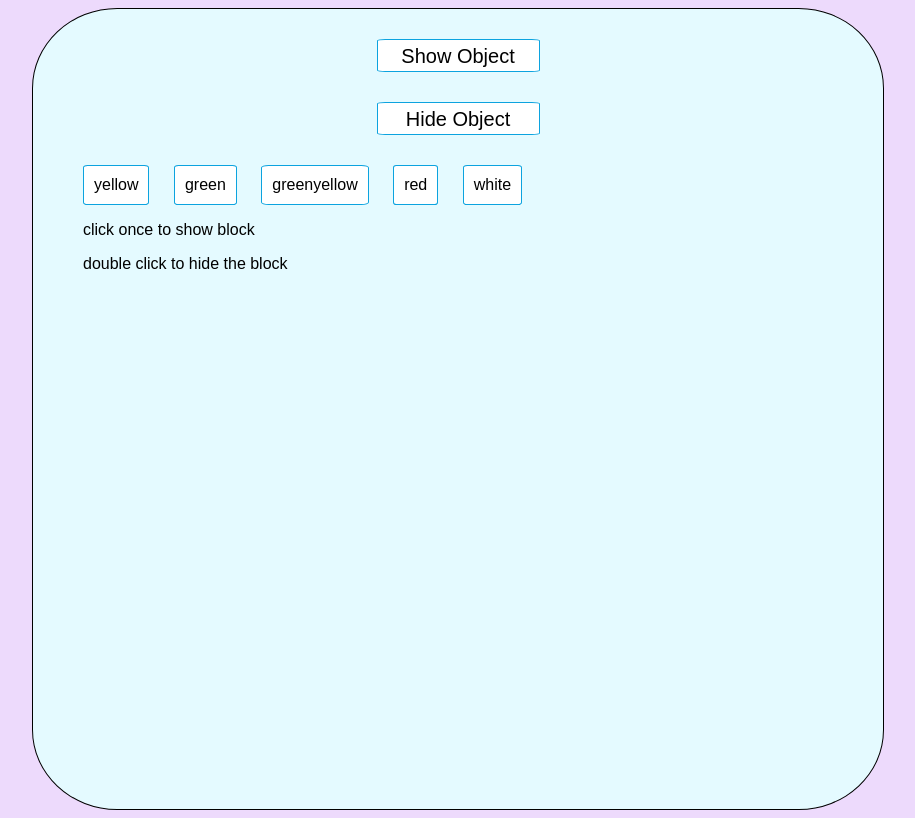
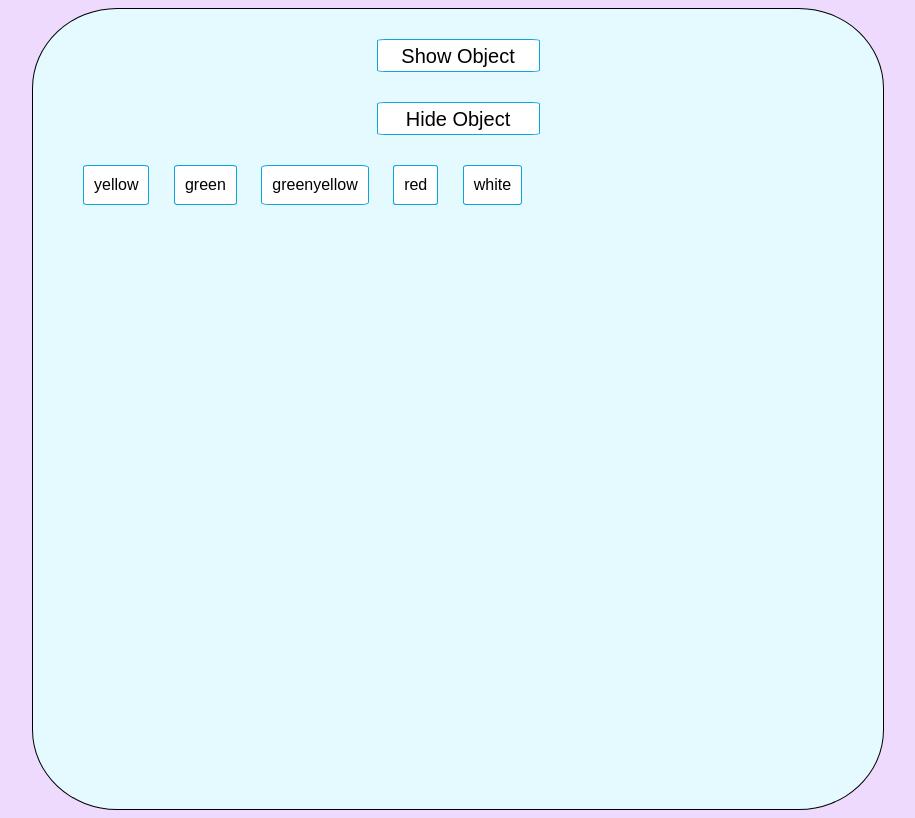
Before and after one commit to HovoHovhannisyan15/color, a plain HTML site: page index.html in a window 1280 px wide. Shown: the whole page, without its empty margins (182-1097 px from the left). Drawn offline with Linux system fonts and the light colour scheme.

Commit message:
edit html

```diff
--- a/index.html
+++ b/index.html
@@ -18,8 +18,6 @@
                 <li onclick="red()">red</li>
                 <li onclick="white()">white</li>
             </ul>
-            <p>click once to show block</p>
-            <p>double click to hide the block</p>
         <div class="block"></div>
     </div>
 
```
